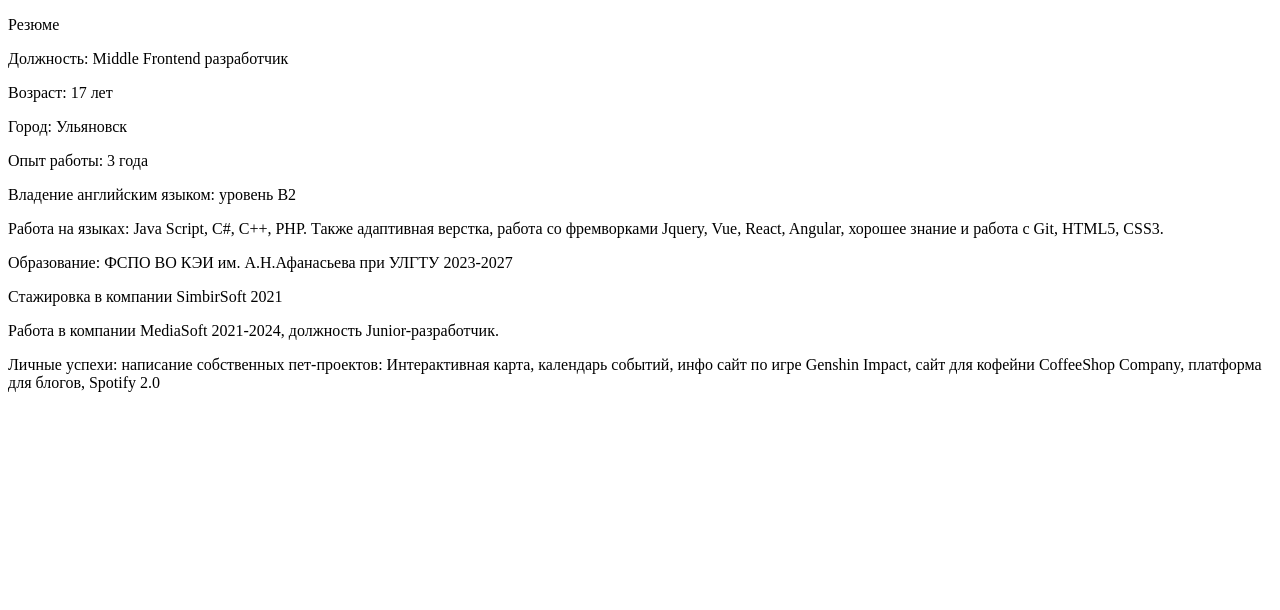
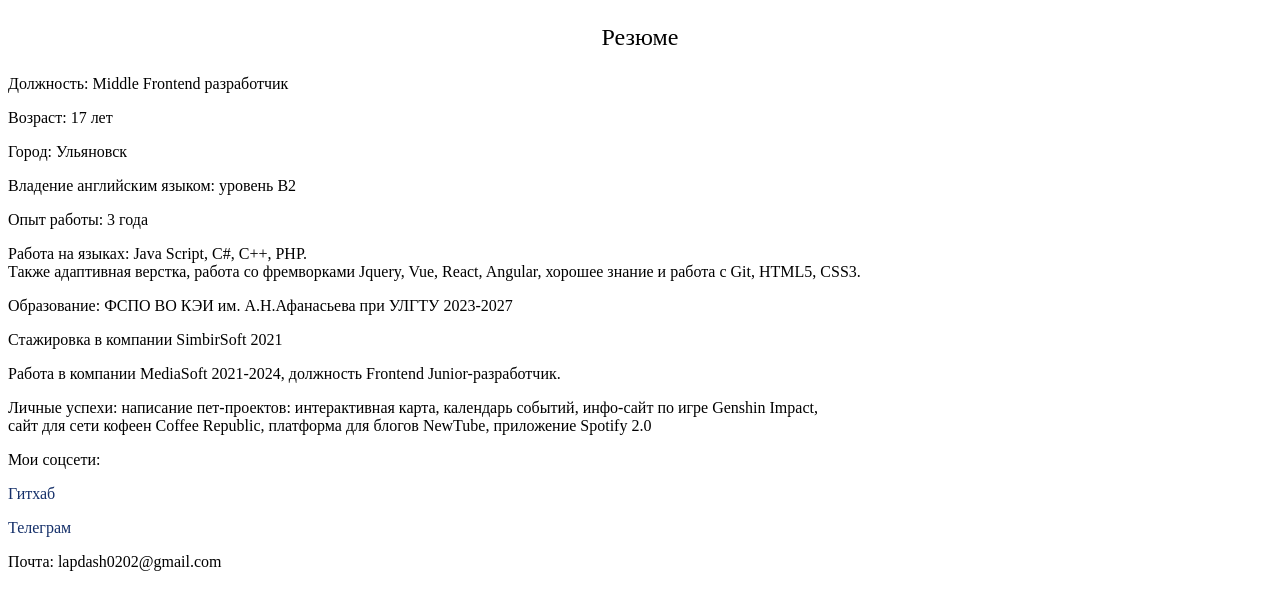
Before and after one commit to dashlap/KEI-2, a plain HTML site: page Rezume/index.html in a window 1280 px wide. Drawn offline with Linux system fonts and the light colour scheme.

Commit message:
Update index.html

```diff
--- a/Rezume/index.html
+++ b/Rezume/index.html
@@ -8,20 +8,26 @@
 </head>
 <body>
     <main>
-        <div>
-            <p>Резюме</p>
+        <div class="rezume">
+            <p class="zag">Резюме</p>
             <p>Должность: Middle Frontend разработчик</p>
             <p>Возраст: 17 лет</p>
             <p>Город: Ульяновск</p>
+            <p>Владение английским языком: уровень B2</p>
             <p>Опыт работы: 3 года</p>
-            <p>Владение английским языком: уровень B2</p>
-            <p>Работа на языках: Java Script, C#, C++, PHP. Также адаптивная верстка, работа со фремворками Jquery, Vue, React, Angular, хорошее знание и работа с Git, HTML5, CSS3.</p>
+            <p>Работа на языках: Java Script, C#, C++, PHP.
+            <br> Также адаптивная верстка, работа со фремворками Jquery, Vue, React, Angular, хорошее знание и работа с Git, HTML5, CSS3. </p>
             <p>Образование: ФСПО ВО КЭИ им. А.Н.Афанасьева при УЛГТУ 2023-2027</p>
             <p>Стажировка в компании SimbirSoft 2021</p>
-            <p>Работа в компании MediaSoft 2021-2024, должность Junior-разработчик.</p>
-            <p>Личные успехи: написание собственных пет-проектов: Интерактивная карта, календарь событий, инфо сайт по игре Genshin Impact, сайт для кофейни CoffeeShop Company, платформа для блогов, Spotify 2.0</p>
-            <a href=""></a>
-            <a href=""></a>
+            <p>Работа в компании MediaSoft 2021-2024, должность Frontend Junior-разработчик.</p>
+            <p>Личные успехи: написание пет-проектов: интерактивная карта, календарь событий, инфо-сайт по игре Genshin Impact,
+            <br>сайт для сети кофеен Coffee Republic, платформа для блогов NewTube, приложение Spotify 2.0</p>
+        </div>
+        <div class="network">
+            <p>Мои соцсети:</p>
+            <a href="https://github.com/dashlap"><p>Гитхаб</p></a>
+            <a href="https://t.me/woxxtyywx"><p>Телеграм</p></a>
+            <p>Почта: lapdash0202@gmail.com</p>
 
         </div>
     </main>
```
